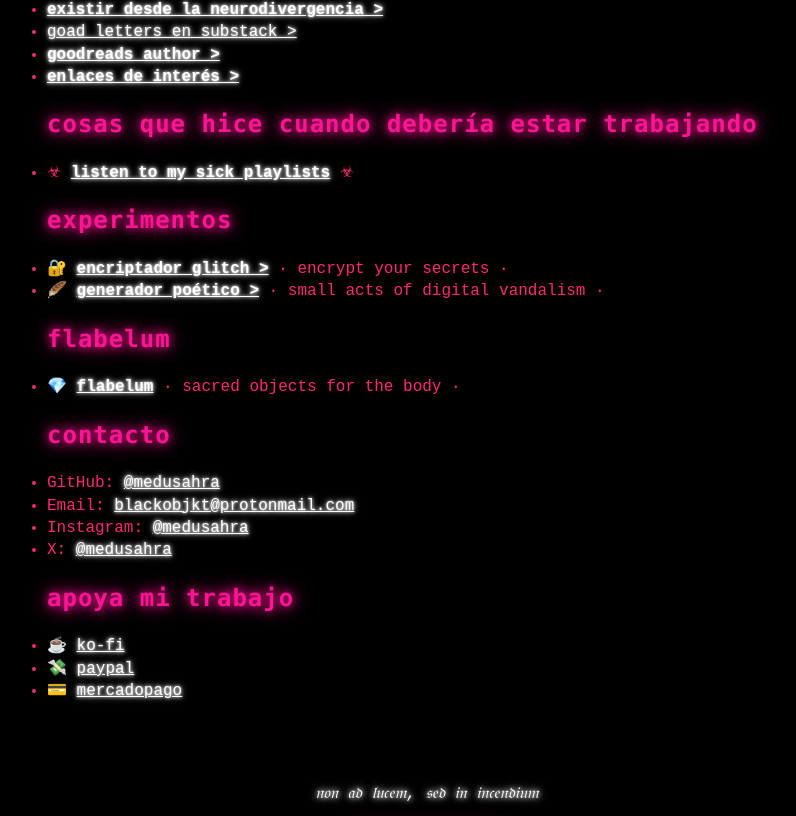
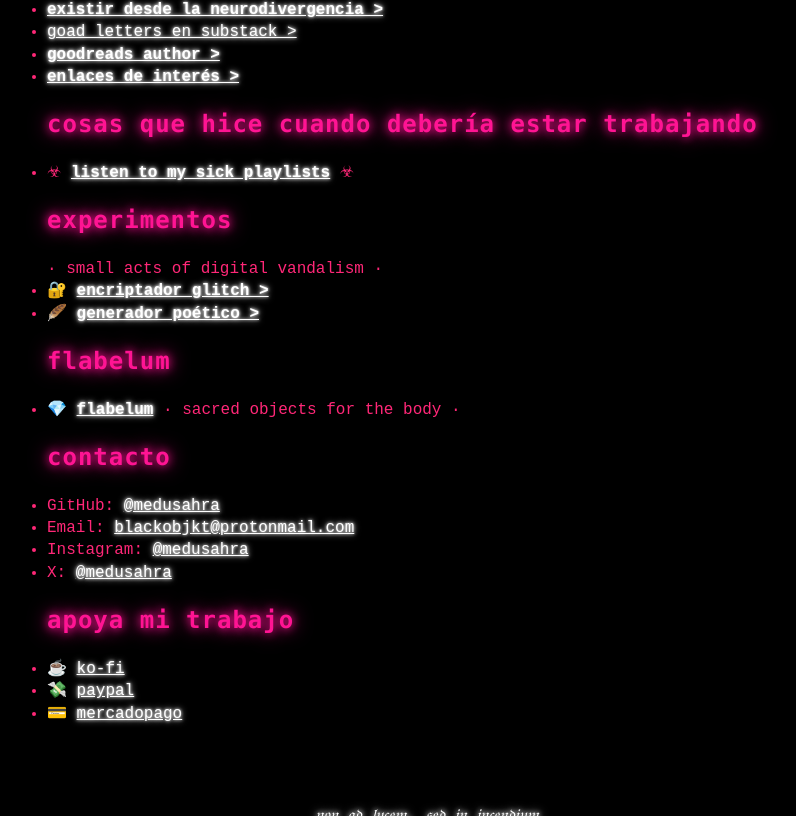
Before and after one commit to medusahra/medusahra.github.io, a Jekyll site: the page built from index.md, in a window 1280 px wide and 900 px high, scrolled down 959 px, cut to the strip 0-816 px from the top of the window. Shown: the whole strip, without its empty margins (213-1009 px from the left). Built offline with Jekyll 4.4.1, drawn with Linux system fonts in a browser that asks for light colours.

Commit message:
Update index.md

```diff
--- a/index.md
+++ b/index.md
@@ -39,8 +39,9 @@ Escribo filosofía, ensayo, crítica cultural y poemas quasi-ensayísticos vagam
 ## cosas que hice cuando debería estar trabajando
 - ☣ **<a href="https://open.spotify.com/user/oer0flire345iy1g4vaifowzc/playlists" target="_blank">listen to my sick playlists</a>** ☣
 ## experimentos
-- 🔐 **[encriptador glitch >](/2025/11/21/encriptador-glitch.html)** · encrypt your secrets ·
-- 🪶 **[generador poético >](/2025/11/21/generador-poemas.html)** · small acts of digital vandalism ·
+· small acts of digital vandalism ·
+- 🔐 **[encriptador glitch >](/2025/11/21/encriptador-glitch.html)**
+- 🪶 **[generador poético >](/2025/11/21/generador-poemas.html)**
 ## flabelum
 - 💎 **<a href="https://instagram.com/flabelum" target="_blank">flabelum</a>** · sacred objects for the body ·
 ## contacto
```
